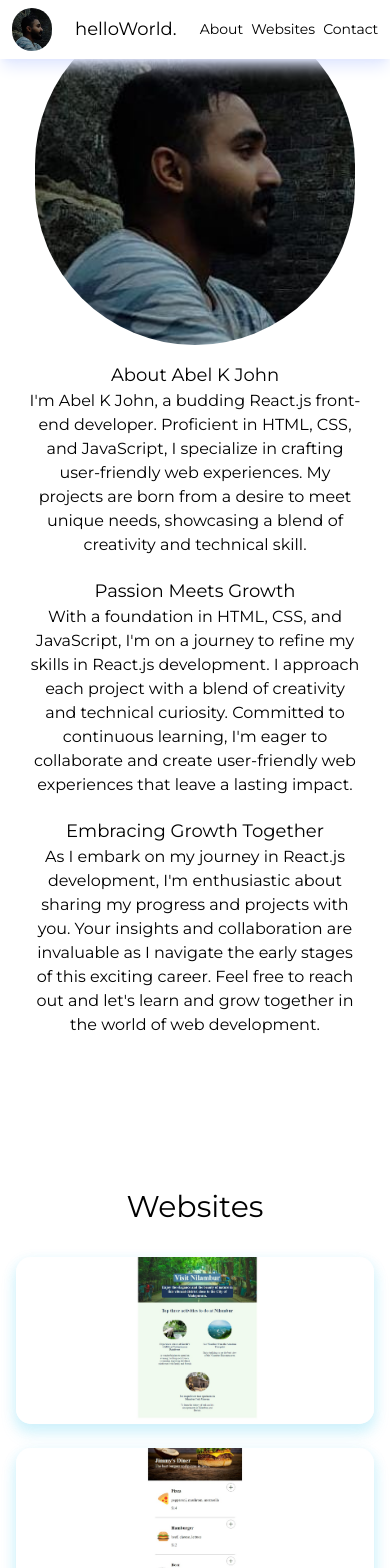
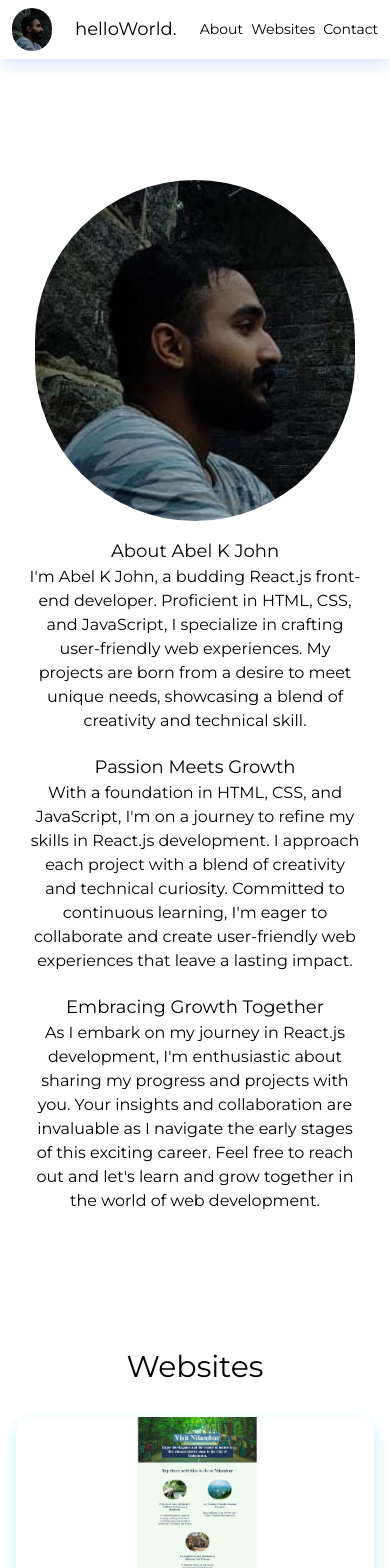
Before and after one commit to abelkjohn/portfolio, a Next.js app: page / in a window 390 px wide. Shown: the top 1568 px of the page. Built offline with nearby package versions, Linux system fonts and the light colour scheme.

Commit message:
modified:   app/Components/About.jsx 	modified:   app/Components/Websites.jsx

```diff
--- a/app/Components/About.jsx
+++ b/app/Components/About.jsx
@@ -4,7 +4,7 @@ import Me from '../images/Me.jpg'
 export default function About(){
     return (
         <div id="about" className="border-2 border-white">
-            <div  className="flex flex-col lg:flex-row mx-3 gap-4 lg:m-32 lg:mt-44 border-2 border-white text-center lg:text-left">
+            <div  className="flex flex-col lg:flex-row mx-3 gap-4 mt-44 lg:m-32 lg:mt-44 border-2 border-white text-center lg:text-left">
                 <img className="rounded-full h-min w-80 mx-auto" src={Me.src} />
                 <div className="flex flex-col justify-center">
                     <h1 className="text-lg">About Abel K John</h1>
--- a/app/Components/Websites.jsx
+++ b/app/Components/Websites.jsx
@@ -14,7 +14,7 @@ import movie from '../images/movies-list.jpeg'
 export default function WebLinks(){
     return (
         <div id="websites" className="flex flex-col items-center ">
-            <h1 className="text-3xl mt-32">Websites</h1>
+            <h1 className="text-3xl mt-28 md:mt-32 lg:32">Websites</h1>
             <div  className="flex flex-wrap gap-6 my-8 mx-auto w-11/12 justify-center ">
             <Link className="ind-web" href='https://teal-shortbread-702f8c.netlify.app/' target="_blank"><img src={nilambur.src} /></Link>
             <Link className="ind-web" href='https://6543d93bd052e22381dc3020--vermillion-kitten-ebe710.netlify.app/'target='_blank'><img src={burger.src} /></Link>
```
